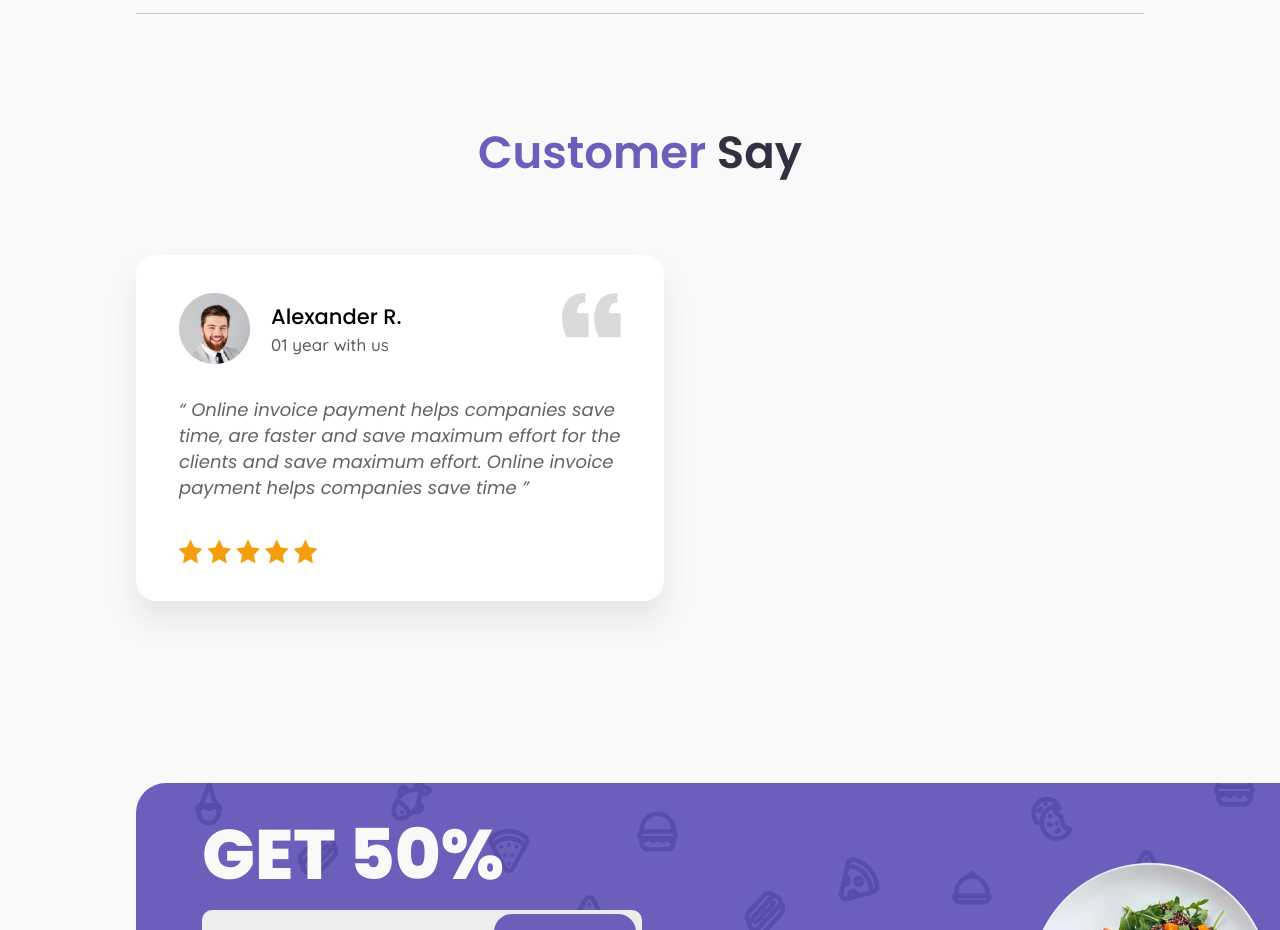
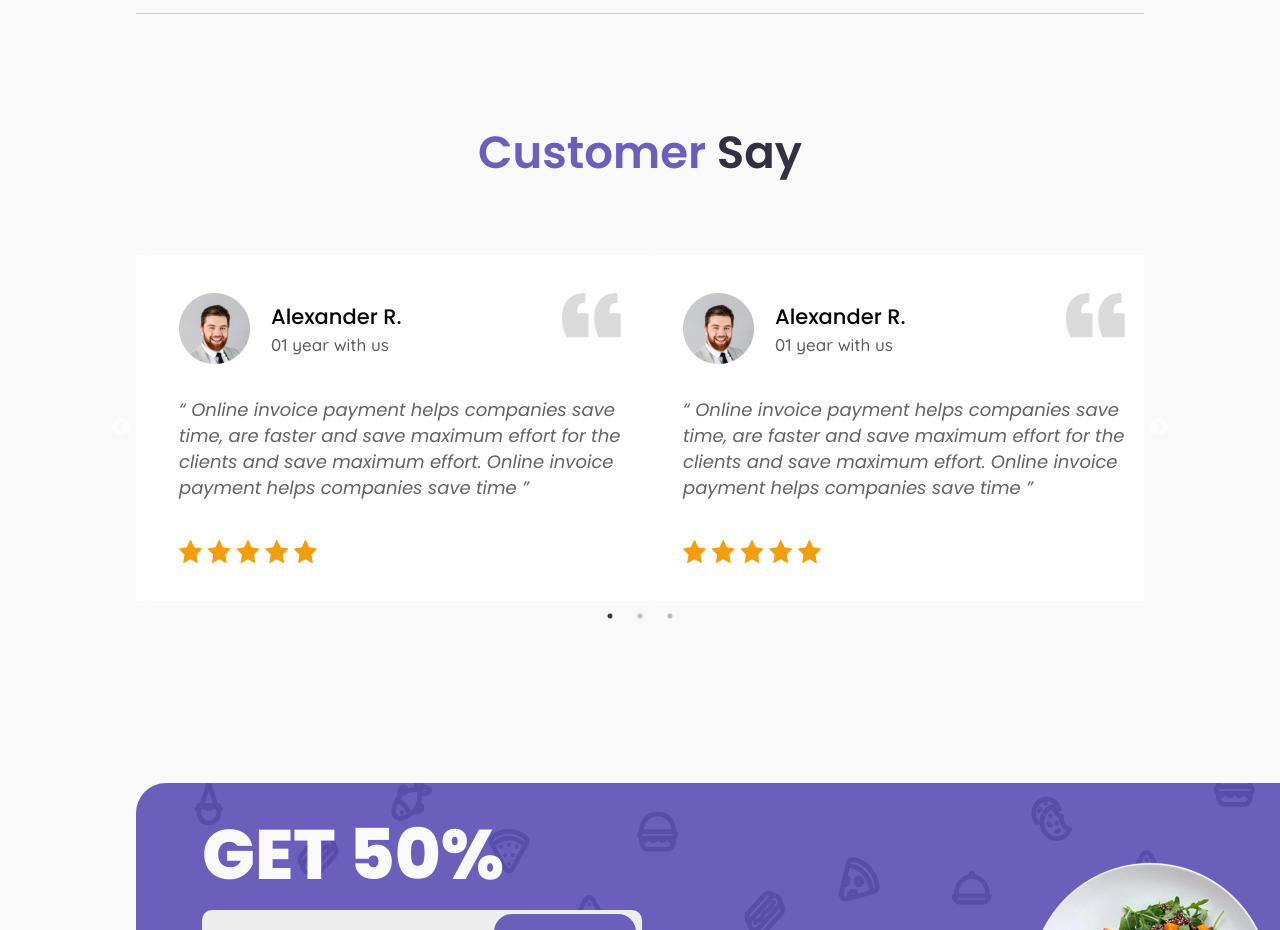
Before and after one commit to G0d-0f-war/market-eatly, a React (Vite) app: page / in a window 1280 px wide. Shown: the part 3820-4750 px from the top of the page. Built offline with nearby package versions, Linux system fonts and the light colour scheme; no server answers.

Commit message:
add slider

```diff
--- a/package.json
+++ b/package.json
@@ -15,7 +15,9 @@
     "react-dom": "^18.2.0",
     "react-router": "^6.22.2",
     "react-router-dom": "^6.22.2",
-    "sass": "^1.71.1"
+    "react-slick": "^0.30.2",
+    "sass": "^1.71.1",
+    "slick-carousel": "^1.8.1"
   },
   "devDependencies": {
     "@types/react": "^18.2.56",
--- a/src/entites/ui/SaleWeekend/Customer/CustomerEnt.jsx
+++ b/src/entites/ui/SaleWeekend/Customer/CustomerEnt.jsx
@@ -2,11 +2,34 @@
 import CustomerTitle from './CustomerTitle/CustomerTitle';
 import CustomerReview from './CustomerReview/CustomerReview';
 import styles from './CustomerEnt.module.scss';
+import Slider from 'react-slick';
+import 'slick-carousel/slick/slick.css';
+import 'slick-carousel/slick/slick-theme.css';
+
 function CustomerEnt(props) {
+  const settings = {
+    dots: true,
+    infinite: true,
+    speed: 500,
+    slidesToShow: 2,
+    slidesToScroll: 1,
+  };
   return (
     <div className={styles.customer}>
-      <CustomerTitle />
-      <CustomerReview />
+      <div className={styles.items}>
+        <CustomerTitle />
+        <Slider {...settings}>
+          <div>
+            <CustomerReview />
+          </div>
+          <div>
+            <CustomerReview />
+          </div>
+          <div>
+            <CustomerReview />
+          </div>
+        </Slider>
+      </div>
     </div>
   );
 }
--- a/src/entites/ui/SaleWeekend/Customer/CustomerEnt.module.scss
+++ b/src/entites/ui/SaleWeekend/Customer/CustomerEnt.module.scss
@@ -1,3 +1,4 @@
 .customer {
   margin-bottom: 182px;
+  width: 100%;
 }
--- a/src/entites/ui/SaleWeekend/Customer/CustomerReview/CustomerReview.module.scss
+++ b/src/entites/ui/SaleWeekend/Customer/CustomerReview/CustomerReview.module.scss
@@ -3,7 +3,6 @@
   height: 346px;
   background-color: #fff;
   border-radius: 20.12px;
-  box-shadow: 0px 20.06800651550293px 30.10201072692871px 0px #4646461a;
 
   .items {
     padding: 38px 43px;
```
Also changed, not shown: src/features/ui/Navigation/Slider/Slider.jsx (added), 1 other file (tests, documents, lock files or other folders).
